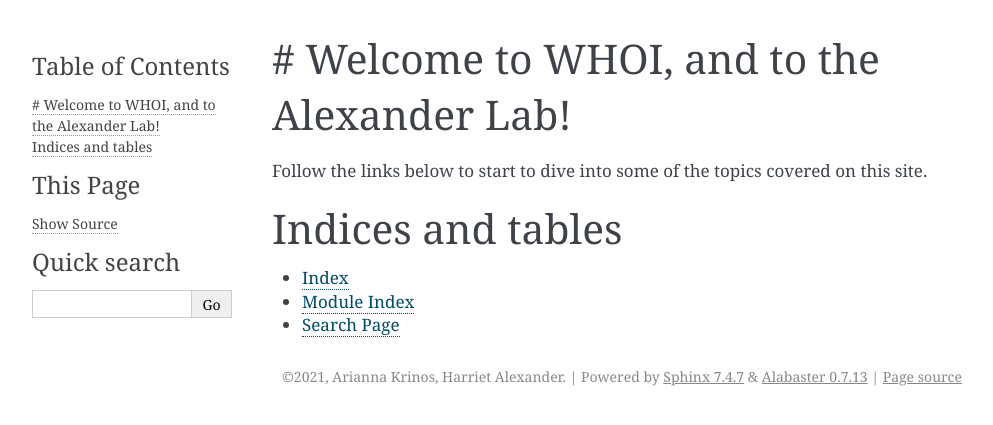
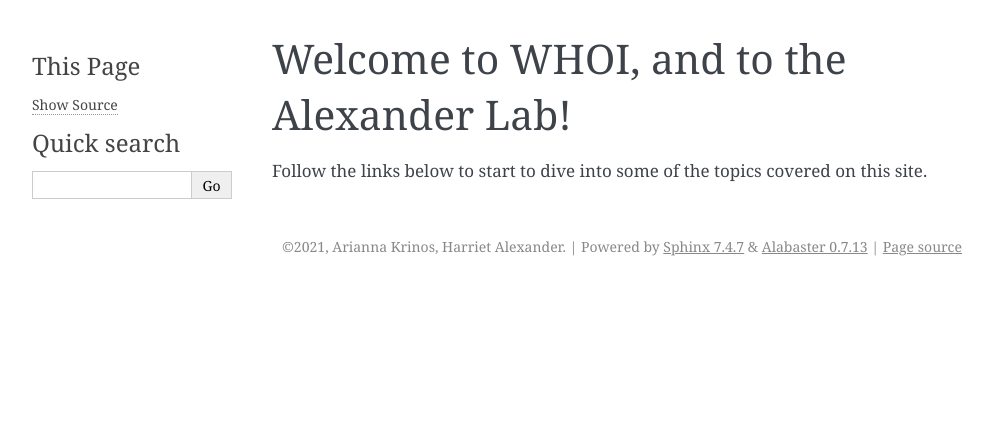
Before and after one commit to AlexanderLabWHOI/cs-sea-catg, a Sphinx documentation site: the page built from docs/index.rst, in a window 1280 px wide. Shown: the top 425 px of the page, without its empty margins (148-1141 px from the left). Built offline with Sphinx 7.4.7, drawn with Linux system fonts in a browser that asks for light colours.

```diff
--- a/docs/index.rst
+++ b/docs/index.rst
@@ -3,7 +3,7 @@
    You can adapt this file completely to your liking, but it should at least
    contain the root `toctree` directive.
 
-# Welcome to WHOI, and to the Alexander Lab!
+Welcome to WHOI, and to the Alexander Lab!
 =======================================
 
 Follow the links below to start to dive into some of the topics covered on this site.
@@ -11,12 +11,4 @@ Follow the links below to start to dive into some of the topics covered on this
 .. toctree::
    :maxdepth: 2
    :caption: Contents:
-   intro-lab.md
-
-
-Indices and tables
-==================
-
-* :ref:`genindex`
-* :ref:`modindex`
-* :ref:`search`
+       intro-lab.md
```
Also changed, not shown: 6 other files.
